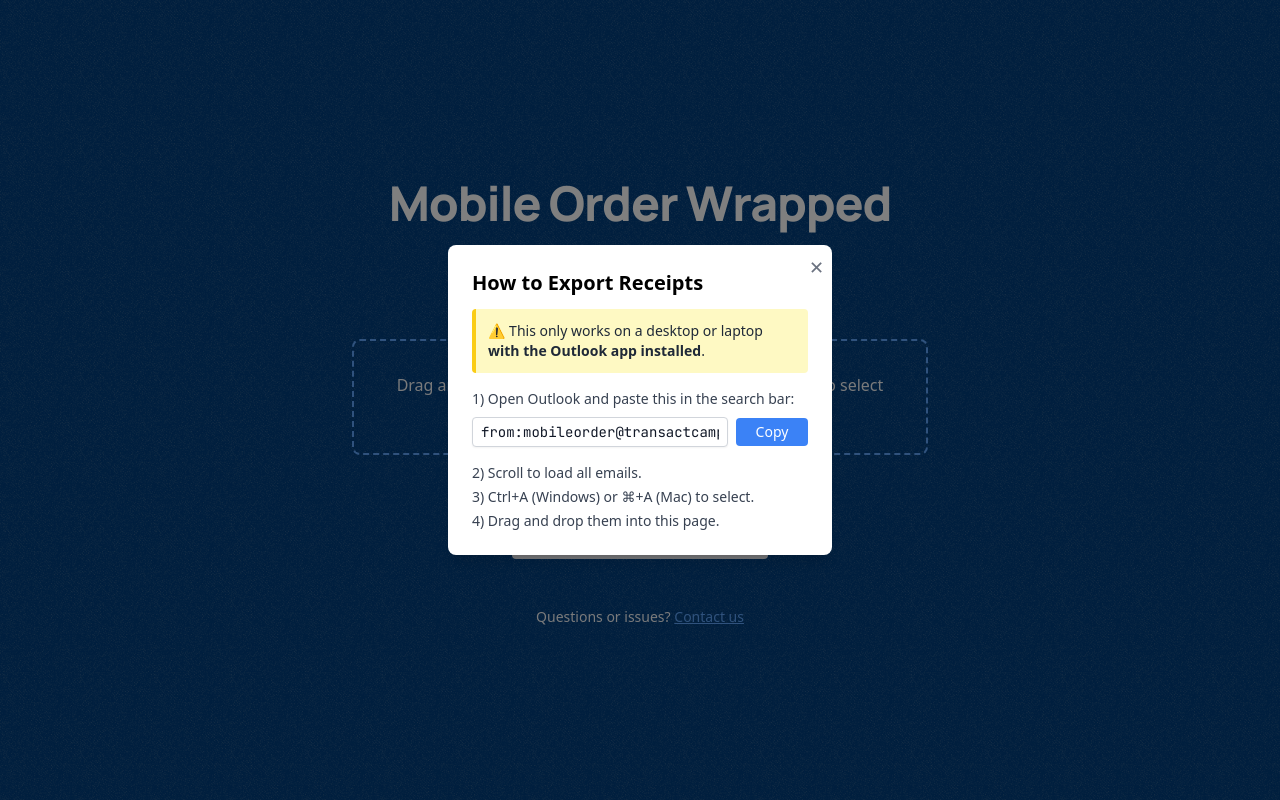
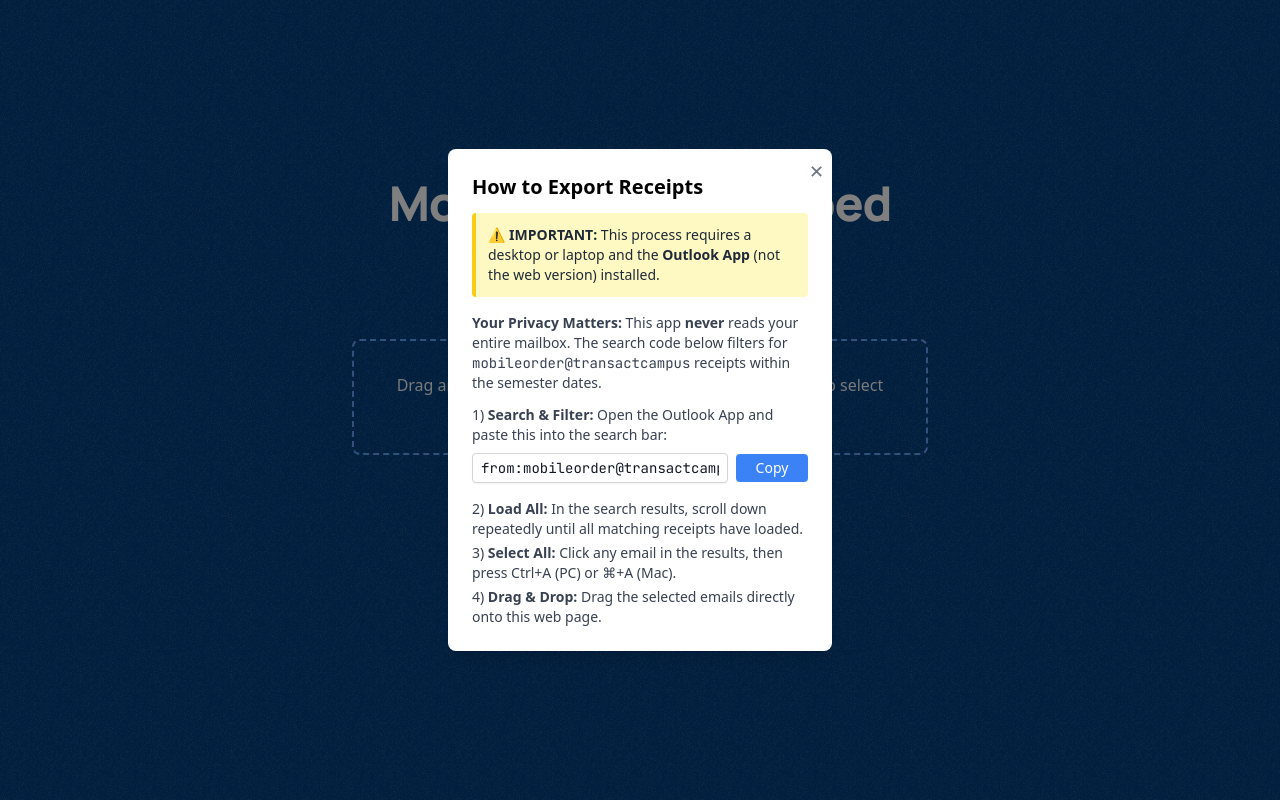
Before and after one commit to JonathanReyess/mobile-order-wrapped, a React (Vite) app in the folder frontend/: page /upload in a window 1280 px wide. Both pictures are taken after a click on the button "View Upload Instructions". Built offline with nearby package versions, Linux system fonts and the light colour scheme.

Commit message:
new upload instructions

```diff
--- a/frontend/src/App.tsx
+++ b/frontend/src/App.tsx
@@ -226,11 +226,17 @@
 
               {/* 🔽 Warning Box: Reduced text-base back to text-sm and p-4 back to p-3 */}
               <div className="mb-4 p-3 border-l-4 border-yellow-400 bg-yellow-100 text-sm text-gray-800 rounded">
-                  ⚠️ This only works on a desktop or laptop <strong>with the Outlook app installed</strong>.
+                ⚠️ <strong>IMPORTANT:</strong> This process requires a desktop or laptop and the <strong>Outlook App</strong> (not the web version) installed.
               </div>
 
-                {/* 🔽 Instruction Text: Reduced text-base back to text-sm */}
-                <p className="text-sm text-gray-700 mb-2">1) Open Outlook and paste this in the search bar:</p>
+              {/* 📢 NEW PRIVACY STATEMENT */}
+              <p className="text-sm text-gray-700 mb-3">
+                <strong>Your Privacy Matters:</strong> This app <strong>never</strong> reads your entire mailbox. The search code below filters for <code>mobileorder@transactcampus</code> receipts within the semester dates.
+              </p>
+              {/* 📢 END NEW PRIVACY STATEMENT */}
+
+              {/* 🔽 Instruction Text: Updated step 1 text */}
+              <p className="text-sm text-gray-700 mb-2">1) <strong>Search & Filter:</strong> Open the Outlook App and paste this into the search bar:</p>
               <div className="flex items-center space-x-2 mb-4">
                 <input
                   readOnly
@@ -253,10 +259,12 @@
                 </button>
               </div>
 
-                {/* 🔽 Instruction Text: Reduced text-base back to text-sm */}
-                <p className="text-sm text-gray-700 mb-1">2) Scroll to load all emails.</p>
-                <p className="text-sm text-gray-700 mb-1">3) Ctrl+A (Windows) or ⌘+A (Mac) to select.</p>
-                <p className="text-sm text-gray-700">4) Drag and drop them into this page.</p>
+              {/* 🔽 Instruction Text: Updated step 2 text */}
+              <p className="text-sm text-gray-700 mb-1">2) <strong>Load All:</strong> In the search results, scroll down repeatedly until all matching receipts have loaded.</p>
+              {/* 🔽 Instruction Text: Updated step 3 text */}
+              <p className="text-sm text-gray-700 mb-1">3) <strong>Select All:</strong> Click any email in the results, then press Ctrl+A (PC) or ⌘+A (Mac).</p>
+              {/* 🔽 Instruction Text: Updated step 4 text */}
+              <p className="text-sm text-gray-700">4) <strong>Drag & Drop:</strong> Drag the selected emails directly onto this web page.</p>
               </motion.div>
               </div>
               )}
```
Lines whose indentation alone changed are shown as unchanged.
